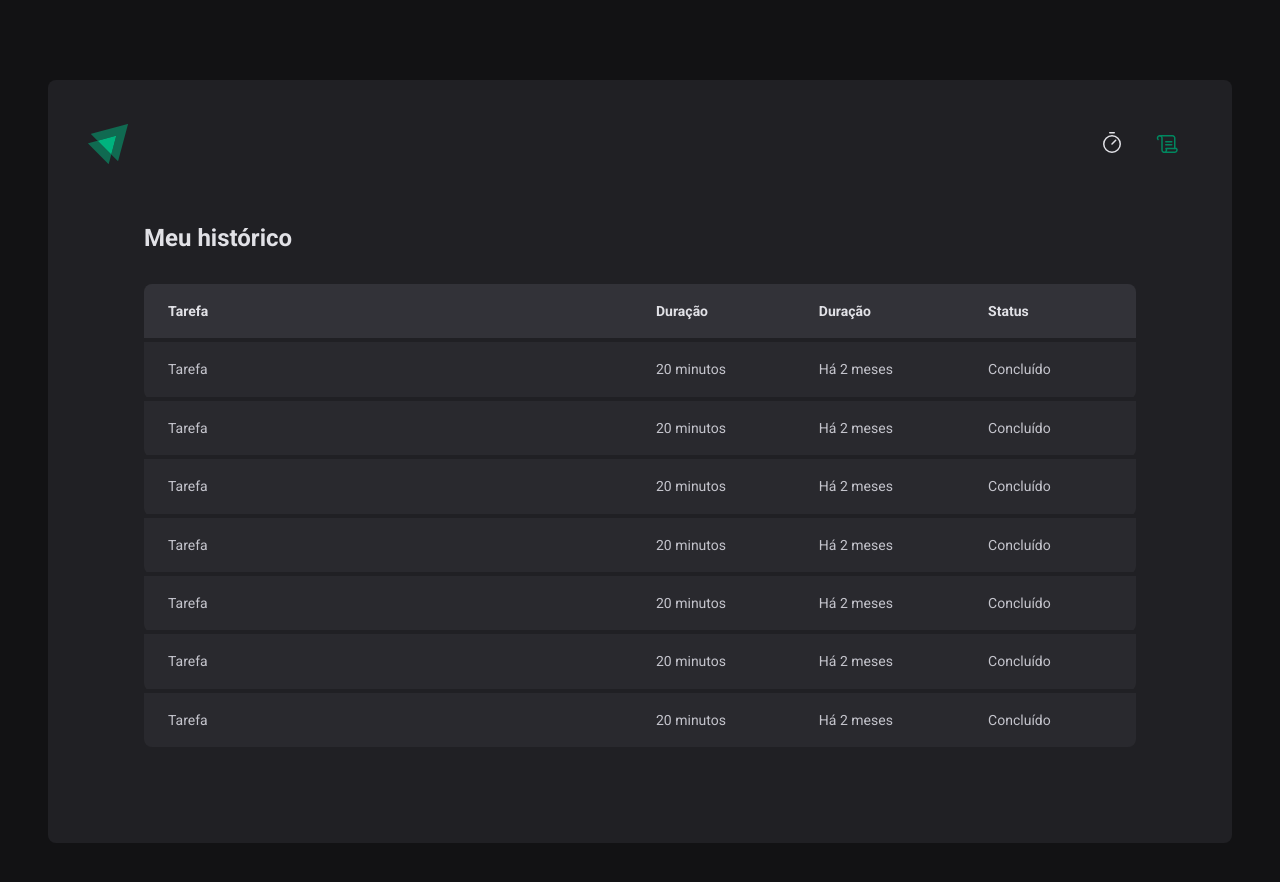
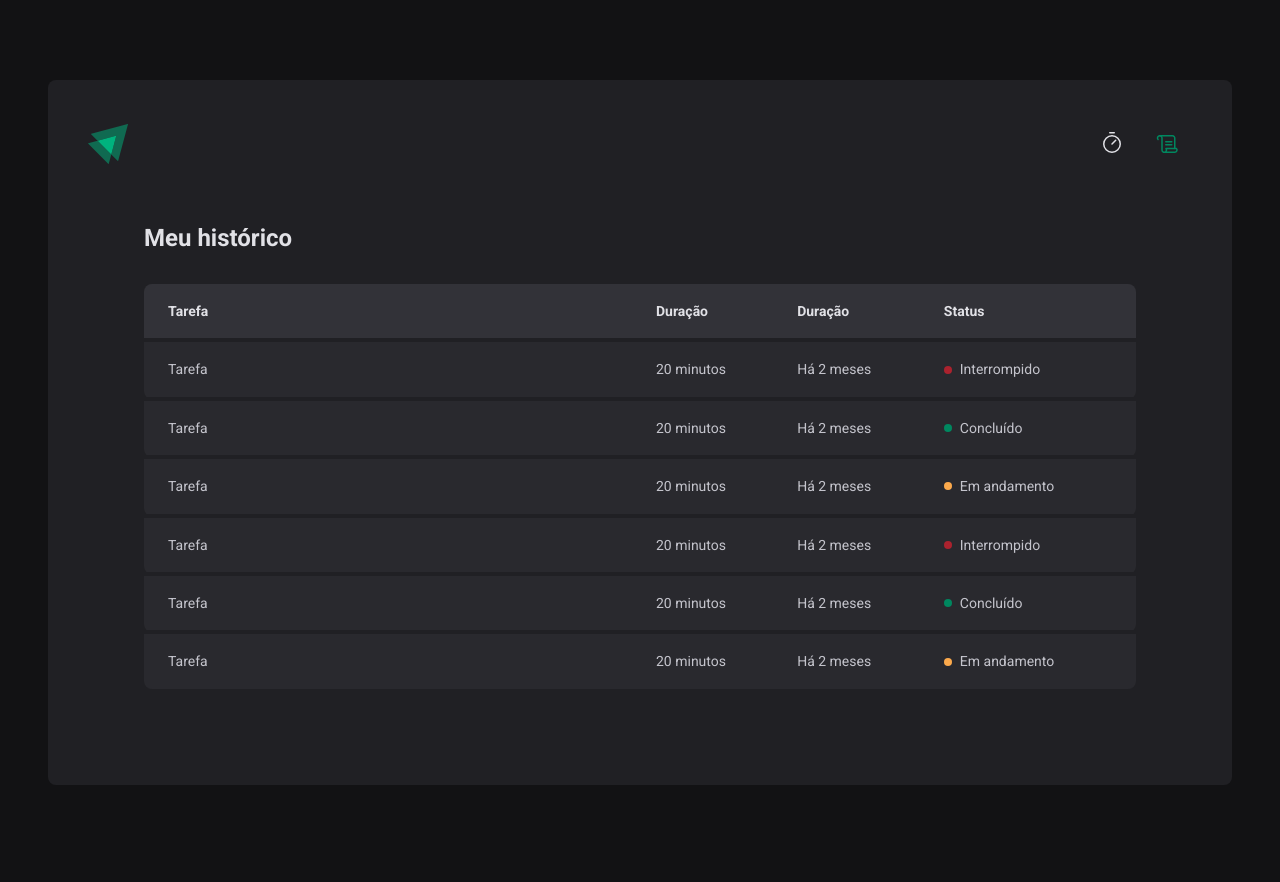
Before and after one commit to guigx7/02-ignite-timer-nf, a React (Vite) app: page /history in a window 1280 px wide. Shown: the top 882 px of the page. Built offline with nearby package versions, Linux system fonts and the light colour scheme.

Commit message:
Componente: Status

```diff
--- a/src/pages/History/index.tsx
+++ b/src/pages/History/index.tsx
@@ -1,4 +1,4 @@
-import { HistoryContainer, HistoryList } from './styles'
+import { HistoryContainer, HistoryList, Status } from './styles'
 
 export function History() {
   return (
@@ -20,43 +20,49 @@
               <td>Tarefa</td>
               <td>20 minutos</td>
               <td>Há 2 meses</td>
-              <td>Concluído</td>
+              <td>
+                <Status statusColor="red">Interrompido</Status>
+              </td>
             </tr>
             <tr>
               <td>Tarefa</td>
               <td>20 minutos</td>
               <td>Há 2 meses</td>
-              <td>Concluído</td>
+              <td>
+                <Status statusColor="green">Concluído</Status>
+              </td>
             </tr>
             <tr>
               <td>Tarefa</td>
               <td>20 minutos</td>
               <td>Há 2 meses</td>
-              <td>Concluído</td>
+              <td>
+                <Status statusColor="yellow">Em andamento</Status>
+              </td>
             </tr>
             <tr>
               <td>Tarefa</td>
               <td>20 minutos</td>
               <td>Há 2 meses</td>
-              <td>Concluído</td>
+              <td>
+                <Status statusColor="red">Interrompido</Status>
+              </td>
             </tr>
             <tr>
               <td>Tarefa</td>
               <td>20 minutos</td>
               <td>Há 2 meses</td>
-              <td>Concluído</td>
+              <td>
+                <Status statusColor="green">Concluído</Status>
+              </td>
             </tr>
             <tr>
               <td>Tarefa</td>
               <td>20 minutos</td>
               <td>Há 2 meses</td>
-              <td>Concluído</td>
-            </tr>
-            <tr>
-              <td>Tarefa</td>
-              <td>20 minutos</td>
-              <td>Há 2 meses</td>
-              <td>Concluído</td>
+              <td>
+                <Status statusColor="yellow">Em andamento</Status>
+              </td>
             </tr>
           </tbody>
         </table>
--- a/src/pages/History/styles.ts
+++ b/src/pages/History/styles.ts
@@ -61,3 +61,27 @@
     }
   }
 `
+
+const STATUS_COLORS = {
+  yellow: 'yellow-500',
+  green: 'green-500',
+  red: 'red-500',
+} as const
+
+interface StatusProps {
+  statusColor: keyof typeof STATUS_COLORS
+}
+
+export const Status = styled.span<StatusProps>`
+  display: flex;
+  align-items: center;
+  gap: 0.5rem;
+
+  &::before {
+    content: '';
+    width: 0.5rem;
+    height: 0.5rem;
+    border-radius: 100%;
+    background: ${(props) => props.theme[STATUS_COLORS[props.statusColor]]};
+  }
+`
```
